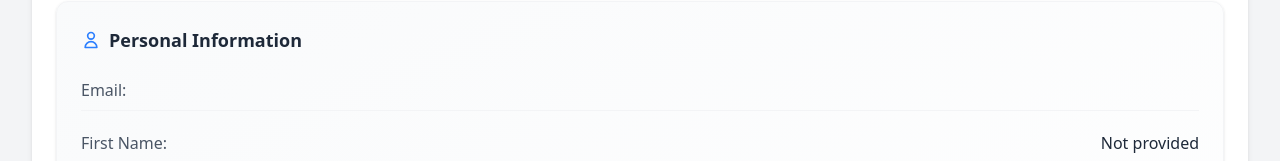
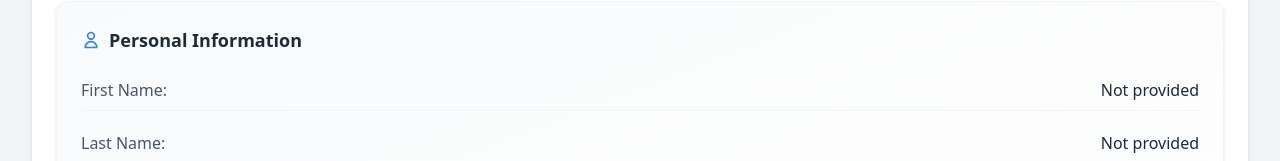
Before and after one commit to ChairmanNetero/Bookish, a React (Vite) app in the folder client/: page /user/me in a window 1280 px wide. Shown: the part 587-748 px from the top of the page. Built offline with nearby package versions, Linux system fonts and the light colour scheme; no server answers; sample sign-in values are in the browser's storage; a web font is replaced by a local one.

Commit message:
Display email address conditionally

```diff
--- a/client/src/pages/Profile.jsx
+++ b/client/src/pages/Profile.jsx
@@ -163,10 +163,13 @@ const Profile = () => {
                             Personal Information
                         </h3>
                         <div className="space-y-3">
-                            <div className="flex justify-between items-center py-2 border-b border-gray-100">
-                                <span className="text-gray-600 font-medium">Email:</span>
-                                <span className="text-gray-800">{userData.email}</span>
-                            </div>
+                            {/* Only show email if it exists (own profile only) */}
+                            {userData.email && (
+                                <div className="flex justify-between items-center py-2 border-b border-gray-100">
+                                    <span className="text-gray-600 font-medium">Email:</span>
+                                    <span className="text-gray-800">{userData.email}</span>
+                                </div>
+                            )}
 
                             <div className="flex justify-between items-center py-2 border-b border-gray-100">
                                 <span className="text-gray-600 font-medium">First Name:</span>
```
